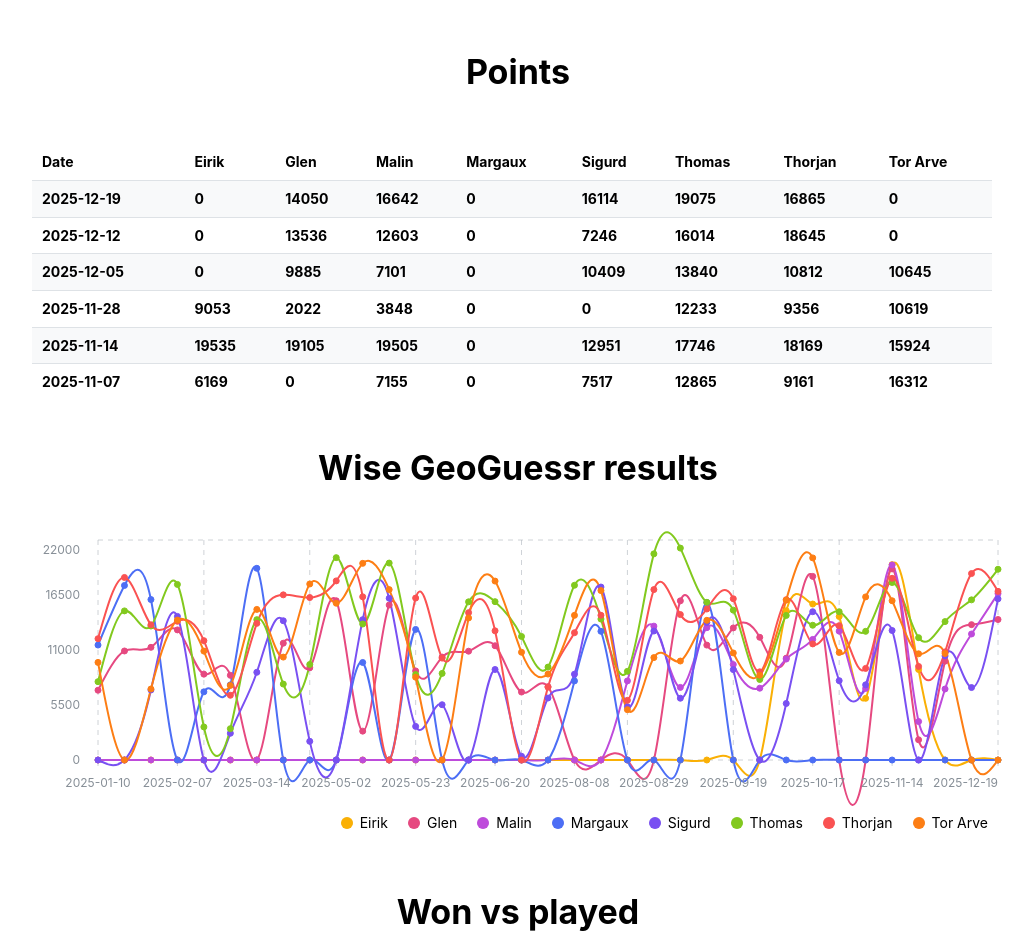
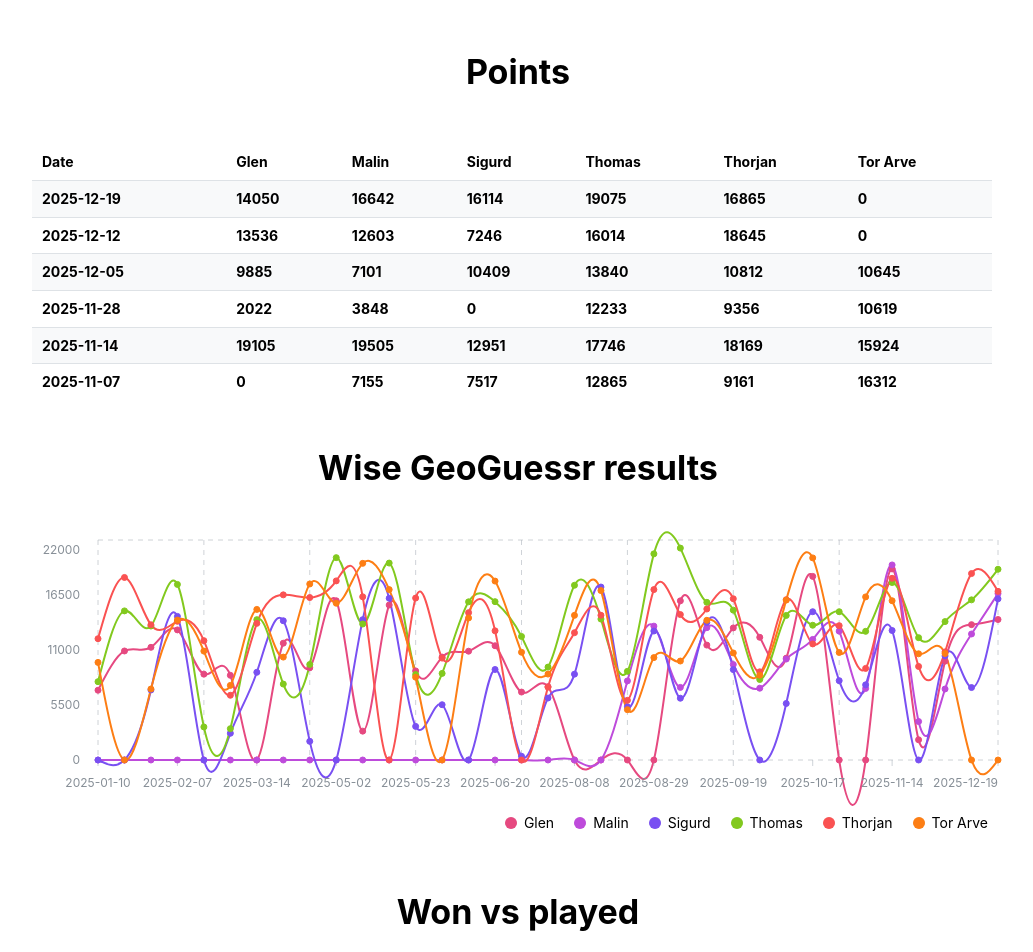
Before and after one commit to glensorbo/wise-geoguessr, a React (Vite) app: page / in a window 1280 px wide. Shown: the top 952 px of the page, without its empty margins (122-1155 px from the left). Built offline with nearby package versions, Linux system fonts and the light colour scheme.

Commit message:
2025-01-16

```diff
--- a/src/data.ts
+++ b/src/data.ts
@@ -15,6 +15,14 @@ export const players = [
 export type Player = (typeof players)[number];
 
 const data: ({ date: string } & Partial<Record<Player, number>>)[] = [
+  {
+    date: '2026-01-16',
+    Thomas: 11792,
+    Glen: 12474,
+    Thorjan: 16566,
+    Sigurd: 8432,
+    'Tor Arve': 17761,
+  },
   {
     date: '2026-01-09',
     Thomas: 14491,
--- a/src/pages/Home.page.tsx
+++ b/src/pages/Home.page.tsx
@@ -10,11 +10,9 @@ export const HomePage = () => {
     { name: 'Glen', color: 'pink.6' },
     { name: 'Thorjan', color: 'red.6' },
     { name: 'Thomas', color: 'lime.6' },
-    { name: 'Margaux', color: 'indigo.6' },
     { name: 'Tor Arve', color: 'orange.6' },
     { name: 'Sigurd', color: 'violet.6' },
     { name: 'Malin', color: 'grape.6' },
-    { name: 'Eirik', color: 'yellow.6' },
   ];
 
   chartSeries.sort((a, b) => a.name.localeCompare(b.name));
```
